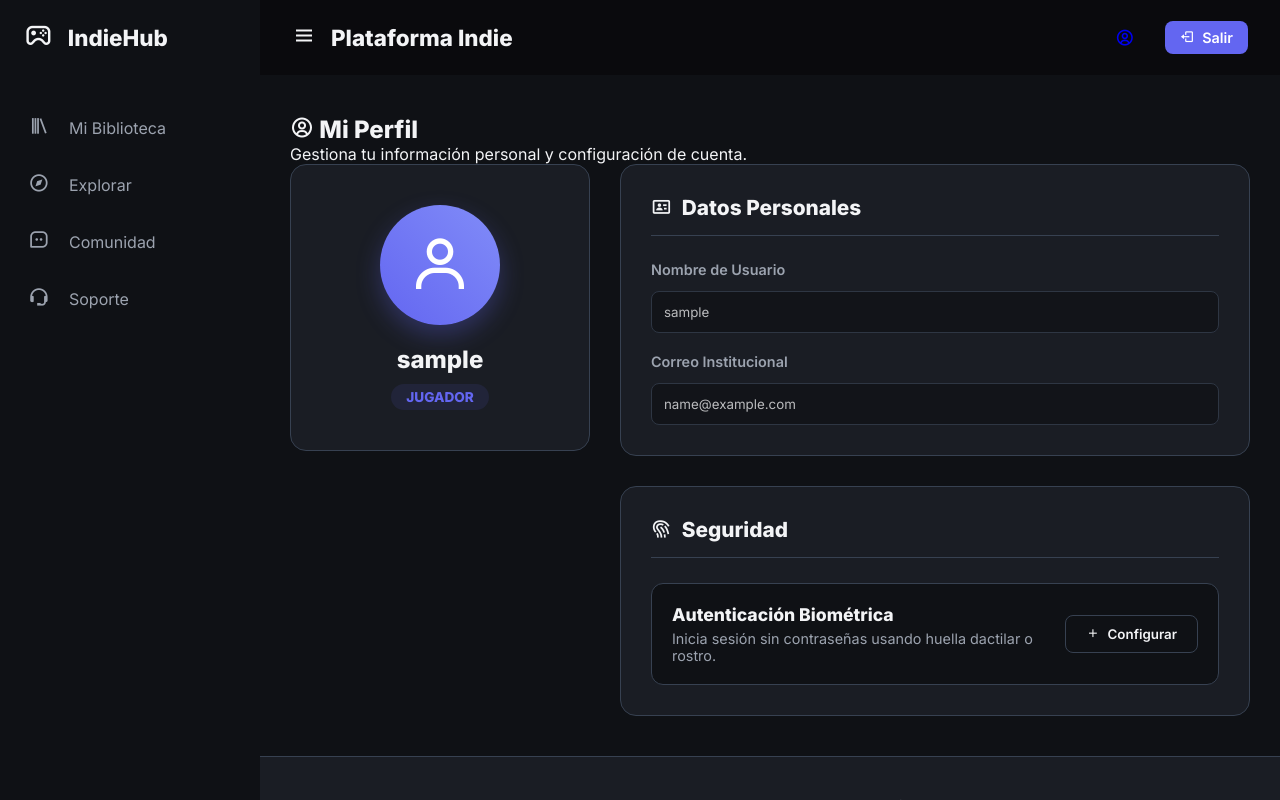
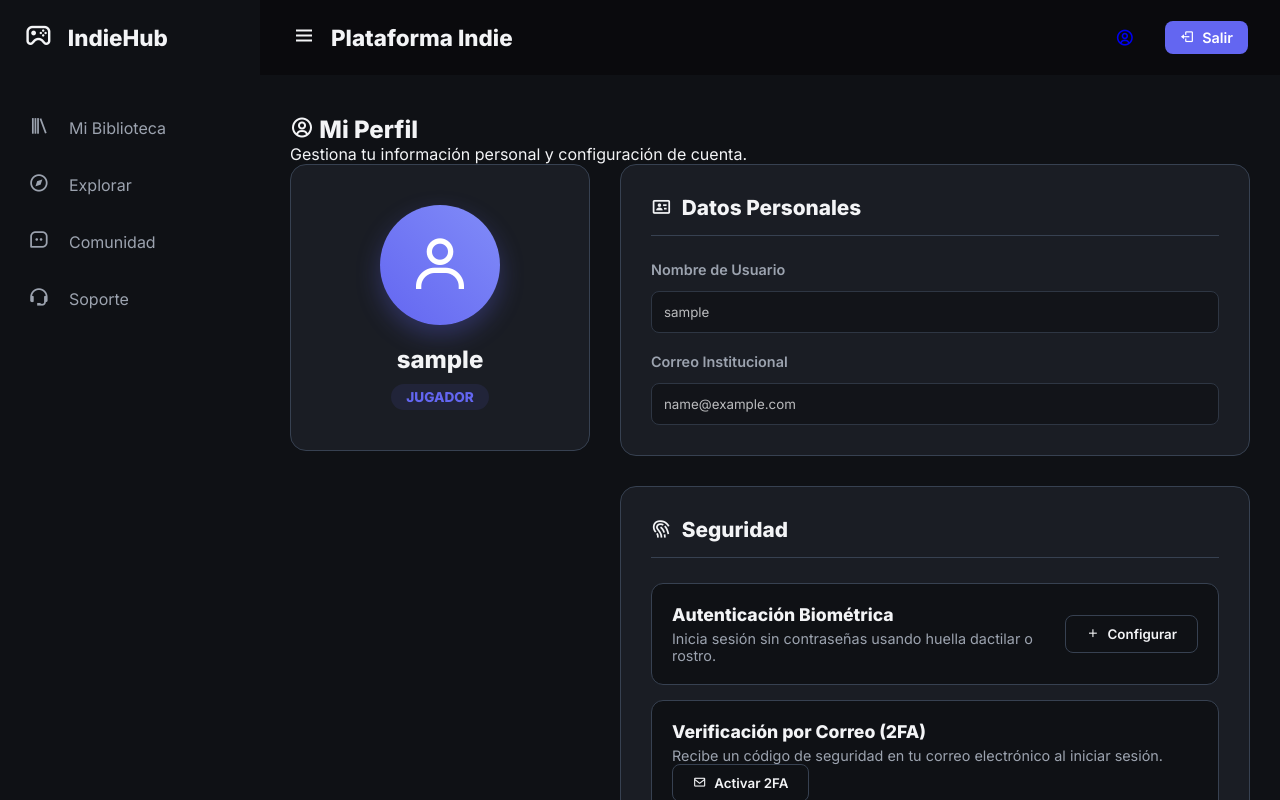
Before and after one commit to AldairXZ/indie_angular, an Angular app: page /perfil in a window 1280 px wide. Built offline with nearby package versions, Linux system fonts and the light colour scheme; sample sign-in values are in the browser's storage.

Commit message:
seguridad

```diff
--- a/src/app/profile/profile.css
+++ b/src/app/profile/profile.css
@@ -153,3 +153,28 @@
     grid-template-columns: 1fr;
   }
 }
+
+.qr-setup {
+  display: flex;
+  flex-direction: column;
+  align-items: center;
+  gap: 15px;
+  background: var(--bg-dark);
+  padding: 20px;
+  border-radius: 12px;
+  border: 1px solid var(--accent);
+}
+
+.qr-setup img {
+  background: white;
+  padding: 10px;
+  border-radius: 8px;
+}
+
+.status-active {
+  color: #10b981;
+  font-weight: 800;
+  display: flex;
+  align-items: center;
+  gap: 5px;
+}
--- a/src/app/profile/profile.html
+++ b/src/app/profile/profile.html
@@ -36,7 +36,8 @@
 
       <div class="profile-card">
         <h3><i class='bx bx-fingerprint'></i> Seguridad</h3>
-        <div class="security-options">
+        <div class="security-options" style="display: flex; flex-direction: column; gap: 15px;">
+
           <div class="security-item">
             <div class="sec-info">
               <strong>Autenticación Biométrica</strong>
@@ -44,6 +45,38 @@
             </div>
             <button class="btn-secondary"><i class='bx bx-plus'></i> Configurar</button>
           </div>
+
+          <div class="security-item" style="flex-wrap: wrap;">
+            <div class="sec-info">
+              <strong>Verificación por Correo (2FA)</strong>
+              <p>Recibe un código de seguridad en tu correo electrónico al iniciar sesión.</p>
+            </div>
+
+            @if (!usuario?.two_factor_enabled && !showEmailCodeInput) {
+              <button class="btn-secondary" (click)="solicitarCodigo2FA()">
+                <i class='bx bx-envelope'></i> Activar 2FA
+              </button>
+            }
+
+            @if (showEmailCodeInput) {
+              <div style="width: 100%; display: flex; gap: 10px; margin-top: 15px; padding-top: 15px; border-top: 1px dashed #374151;">
+                <input type="text" class="input-modern" placeholder="Ingresa el código de 6 dígitos" [(ngModel)]="twoFactorCode" style="flex: 1;">
+                <button class="btn-cta-main" (click)="verificarCodigo2FA()" style="padding: 10px 20px; border-radius: 8px;">
+                  <i class='bx bx-check'></i> Verificar
+                </button>
+                <button class="btn-secondary" (click)="showEmailCodeInput = false" style="padding: 10px 15px;">
+                  Cancelar
+                </button>
+              </div>
+            }
+
+            @if (usuario?.two_factor_enabled) {
+              <span style="color: #10b981; font-weight: 700; display: flex; align-items: center; gap: 5px; font-size: 1rem;">
+                <i class='bx bxs-check-shield'></i> Protegido
+              </span>
+            }
+          </div>
+
         </div>
       </div>
     </div>
--- a/src/app/profile/profile.ts
+++ b/src/app/profile/profile.ts
@@ -1,16 +1,25 @@
 import { Component, OnInit, inject, ChangeDetectorRef } from '@angular/core';
 import { CommonModule } from '@angular/common';
+import { HttpClient } from '@angular/common/http';
+import { FormsModule } from '@angular/forms'; // <-- Importante para usar [(ngModel)]
 
 @Component({
   selector: 'app-profile',
   standalone: true,
-  imports: [CommonModule],
+  imports: [CommonModule, FormsModule], // <-- Lo agregamos aquí
   templateUrl: './profile.html',
   styleUrls: ['./profile.css']
 })
 export class ProfileComponent implements OnInit {
   usuario: any = null;
+
+  // Variables para el 2FA
+  showEmailCodeInput = false;
+  twoFactorCode = '';
+
+  private http = inject(HttpClient);
   private cdr = inject(ChangeDetectorRef);
+  private apiUrl = 'https://indie-backend-wz13.onrender.com/api';
 
   ngOnInit() {
     const userData = localStorage.getItem('user_data');
@@ -19,4 +28,37 @@ export class ProfileComponent implements OnInit {
       this.cdr.detectChanges();
     }
   }
+
+  solicitarCodigo2FA() {
+    // Aquí más adelante haremos la petición al backend para que envíe el correo
+    // this.http.post(`${this.apiUrl}/2fa/send-email`, { email: this.usuario.email }).subscribe(...)
+
+    alert(`Te hemos enviado un código de seguridad a ${this.usuario?.email}`);
+    this.showEmailCodeInput = true;
+    this.cdr.detectChanges();
+  }
+
+  verificarCodigo2FA() {
+    if (!this.twoFactorCode || this.twoFactorCode.length < 4) {
+      alert('Por favor ingresa un código válido');
+      return;
+    }
+
+    // Aquí validaremos el código con el backend
+    /*
+    this.http.post(`${this.apiUrl}/2fa/verify`, { userId: this.usuario.id, code: this.twoFactorCode }).subscribe({
+      next: () => { ... }
+    });
+    */
+
+    // Simulación de éxito por ahora:
+    alert('¡Doble autenticación por correo activada correctamente!');
+    this.showEmailCodeInput = false;
+
+    // Actualizamos el usuario localmente para mostrar el escudo verde
+    this.usuario.two_factor_enabled = true;
+    localStorage.setItem('user_data', JSON.stringify(this.usuario));
+
+    this.cdr.detectChanges();
+  }
 }
```
